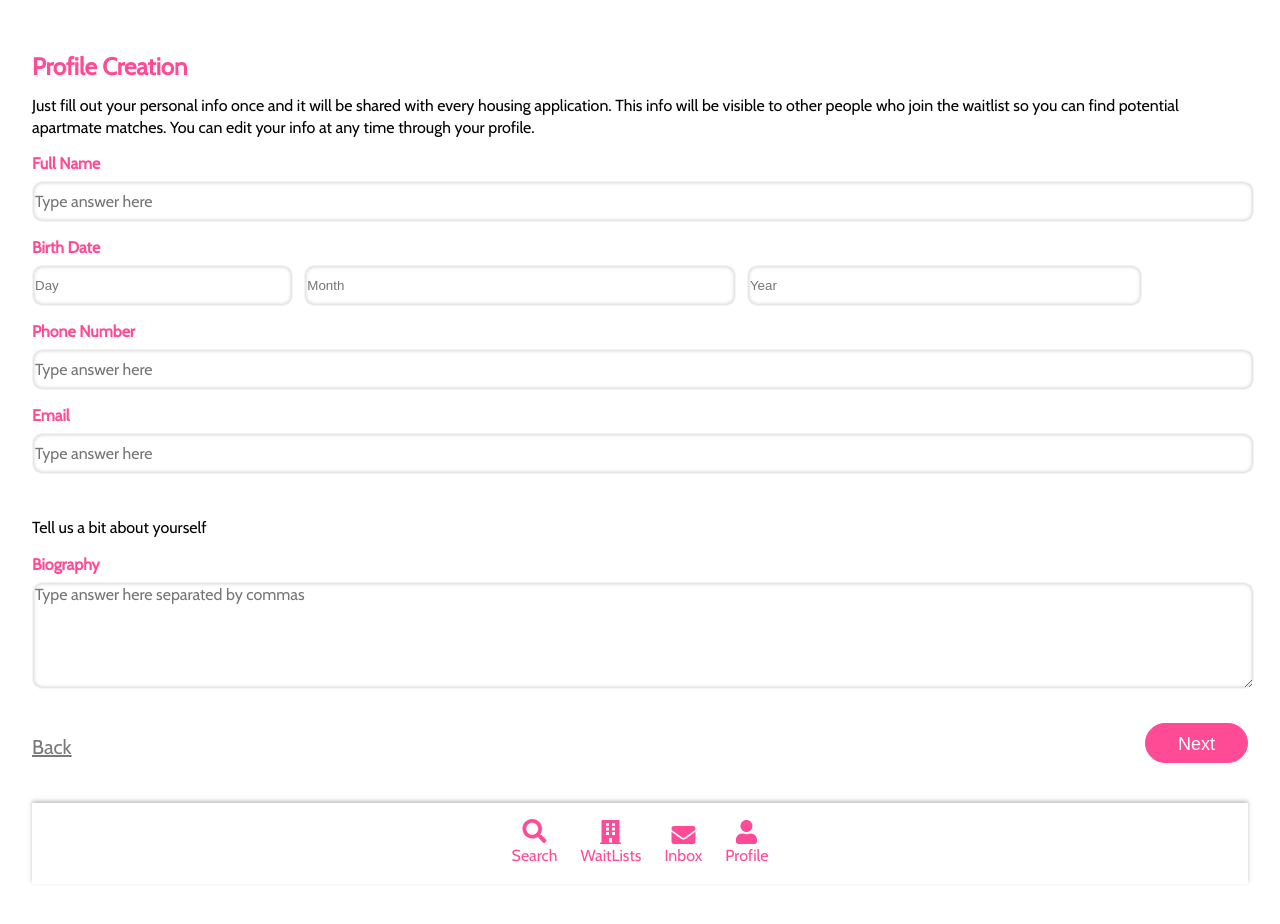
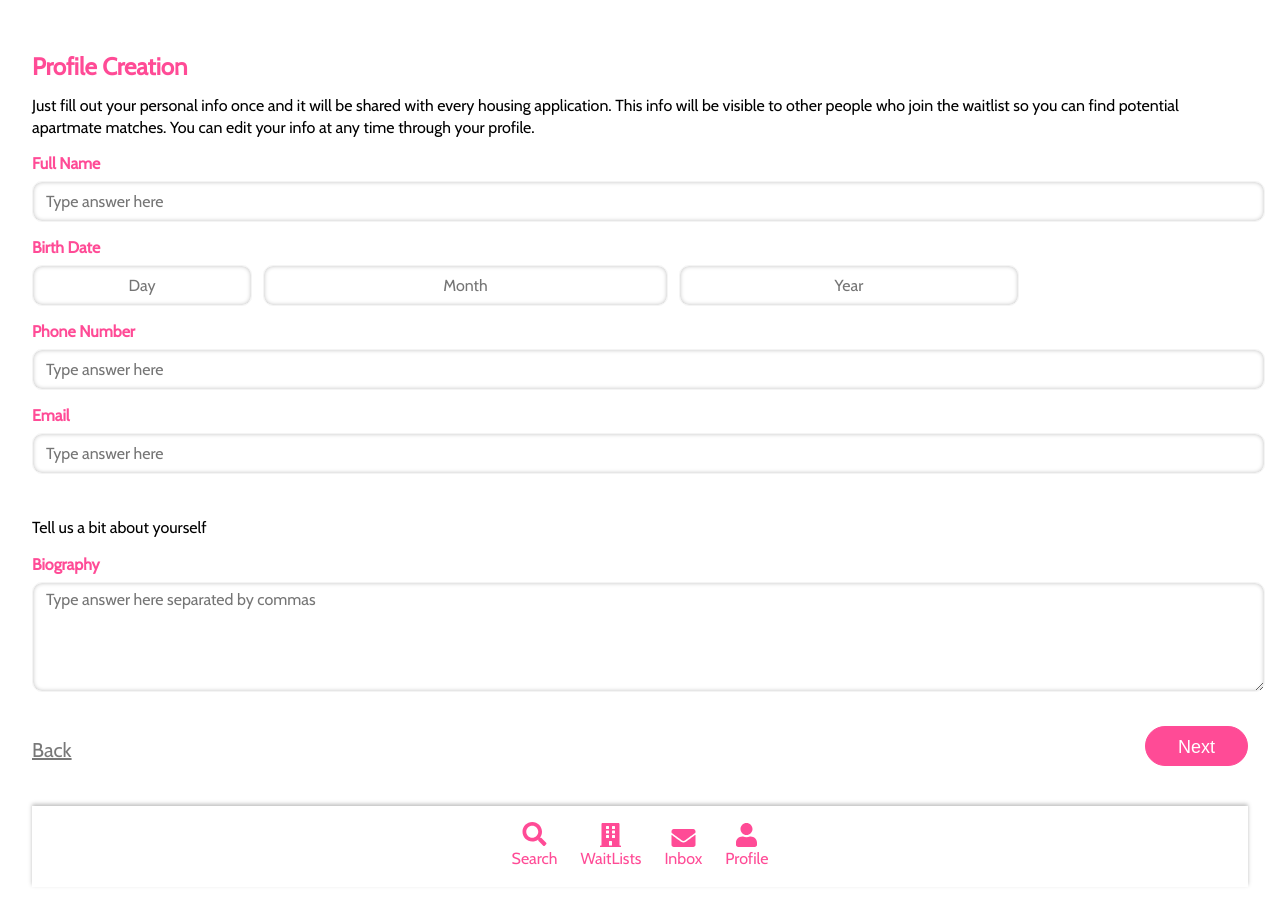
Before and after one commit to apartments-app/front-end, a React (Create React App) app: page /Profile in a window 1280 px wide. Shown: the top 924 px of the page. Built offline with nearby package versions, Linux system fonts and the light colour scheme; a web font is replaced by a local one.

Commit message:
Fixed font styles and padding.

```diff
--- a/src/components/ProfileCreation.js
+++ b/src/components/ProfileCreation.js
@@ -15,7 +15,7 @@ import "./ProfileStyles/InputRange.css";
 const BirthdayLabel = styled.label`
     display: block;
     text-align: left;
-    font-family: "Cabin", sans-serif;
+    font-family: Cabin, sans-serif;
     font-style: normal;
     font-weight: 700;
     font-size: 16px;
@@ -25,7 +25,7 @@ const BirthdayLabel = styled.label`
  `;
 
 const InputDate = styled.input`
-  width: 21%;
+  width: 17.6%;
   height: 37px;
   background: #FFFFFF;
   box-shadow: inset 0px 0px 4px rgba(0, 0, 0, 0.25);
@@ -34,10 +34,18 @@ const InputDate = styled.input`
   margin-top: 5px;
   margin-bottom: 14px;
   margin-right: 11px;
+
+  text-align: center;
+  font-family: Cabin, sans-serif;
+  font-style: normal;
+  font-weight: 400;
+  font-size: 16px;
+  line-height: 24px;
+  color: #787878;
 `;
 
 const InputMonth = styled.input`
-  width: 35%;
+  width: 32.8%;
   height: 37px;
   background: #FFFFFF;
   box-shadow: inset 0px 0px 4px rgba(0, 0, 0, 0.25);
@@ -46,10 +54,18 @@ const InputMonth = styled.input`
   margin-top: 5px;
   margin-bottom: 14px;
   margin-right: 11px;
+
+  text-align: center;
+  font-family: Cabin, sans-serif;
+  font-style: normal;
+  font-weight: 400;
+  font-size: 16px;
+  line-height: 24px;
+  color: #787878;
 `;
 
 const InputYear = styled.input`
-  width: 32%;
+  width: 27.47%;
   height: 37px;
   background: #FFFFFF;
   box-shadow: inset 0px 0px 4px rgba(0, 0, 0, 0.25);
@@ -57,6 +73,14 @@ const InputYear = styled.input`
   border: 1px solid #F4F4F4;
   margin-top: 5px;
   margin-bottom: 14px;
+
+  text-align: center;
+  font-family: Cabin, sans-serif;
+  font-style: normal;
+  font-weight: 400;
+  font-size: 16px;
+  line-height: 24px;
+  color: #787878;
 `;
 
 const InputBio = styled.textarea`
@@ -69,6 +93,15 @@ const InputBio = styled.textarea`
   border: 1px solid #F4F4F4;
   margin-top: 5px;
   margin-bottom: 14px;
+  padding-left: 13px;
+
+  font-family: Cabin;
+  font-style: normal;
+  font-weight: 400;
+  font-size: 16px;
+  line-height: 24px;
+  padding-left: 13px;
+  padding-top: 5px;
 `
 
 const ProfileCreation = () => {
@@ -181,7 +214,7 @@ const ProfileCreation = () => {
         <ProfileLabel style={{marginTop: "4px"}}>
           Biography
           <InputBio
-            style={{fontFamily: "Cabin", fontSize: "16px"}}
+
             name="biography"
             value={textarea}
             onChange={handleTextChange}
--- a/src/components/ProfileStyles/Container.js
+++ b/src/components/ProfileStyles/Container.js
@@ -5,7 +5,7 @@ const Container = styled.div`
   margin-left: 32px;
   margin-right: 32px;
   margin-bottom: 55px;
-  background="#FFFFFF"
+  background: #FFFFFF;
 `;
 
 export default Container;
--- a/src/components/ProfileStyles/InputStyle.js
+++ b/src/components/ProfileStyles/InputStyle.js
@@ -10,6 +10,7 @@ const InputStyle = styled.input`
   border: 1px solid #F4F4F4;
   margin-top: 5px;
   margin-bottom: 14px;
+  padding-left: 13px;
   line-height: 24px;
   font-family: "Cabin", sans-serif;
   font-style: normal;
```
